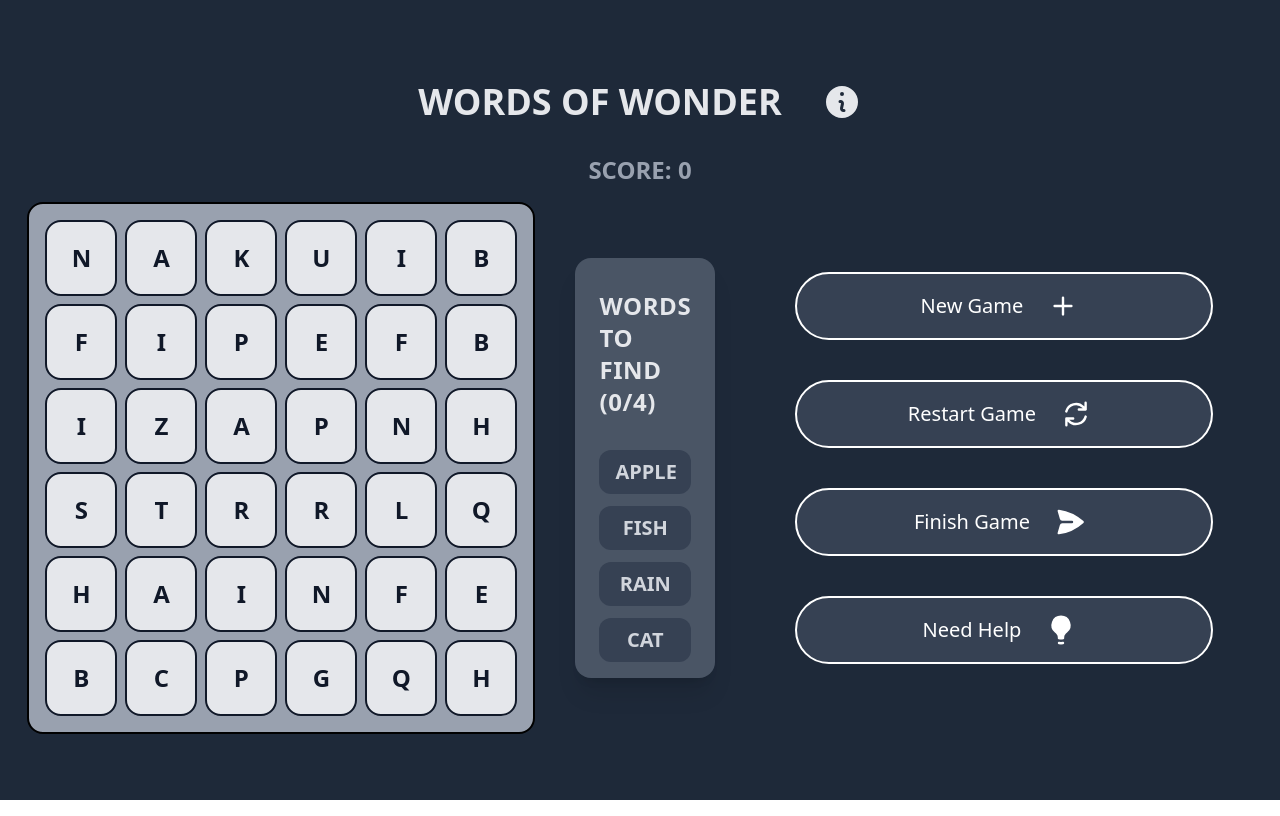
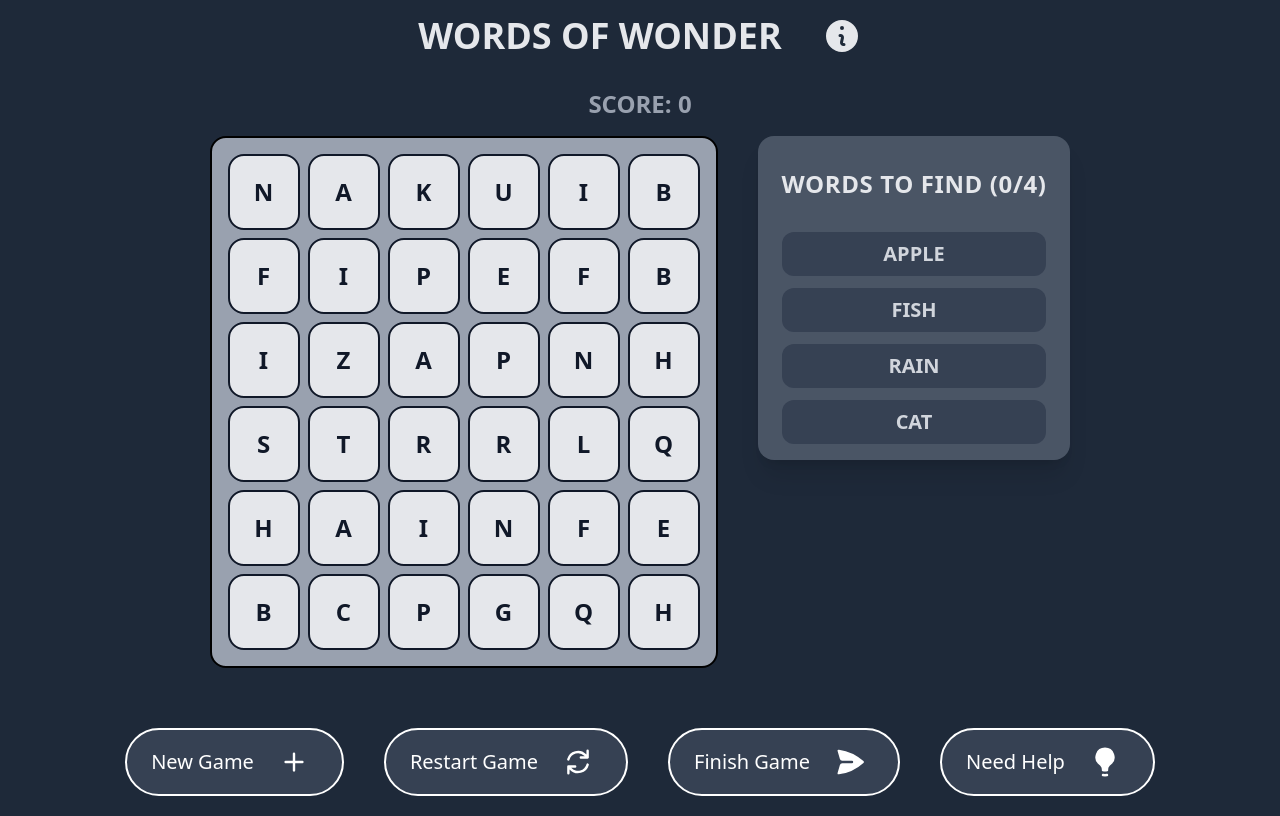
Before and after one commit to kdev307/word-search-puzzle, a React (Vite) app: page / in a window 1280 px wide. Built offline with nearby package versions, Linux system fonts and the light colour scheme.

Commit message:
fixed content positioning

```diff
--- a/src/components/WordsOfWonder.tsx
+++ b/src/components/WordsOfWonder.tsx
@@ -64,7 +64,7 @@ function WordsOfWonder() {
     };
 
     return (
-        <div className="flex h-dvh w-full flex-col items-center justify-center bg-gray-800">
+        <div className="h-100dvh flex w-full flex-col items-center justify-center bg-gray-800">
             {loading ? (
                 <Loader rows={rows} columns={columns} />
             ) : (
@@ -90,13 +90,13 @@ function WordsOfWonder() {
                 Timer: {timer}
               </Title> */}
                     </div>
-                    <div className="flex items-center justify-evenly gap-10">
+                    <div className="flex flex-col items-center justify-evenly gap-10">
                         <>
-                            <div className="flex items-center justify-center gap-10">
+                            <div className="flex items-start justify-center gap-10">
                                 <Grid />
                                 <FoundWords />
                             </div>
-                            <div className="flex w-3/4 flex-col items-center justify-center gap-10 px-10 py-5">
+                            <div className="flex w-3/4 items-center justify-center gap-10 px-10 py-5">
                                 <Button
                                     icon={<PlusIcon className="size-8" />}
                                     text="New Game"
```
